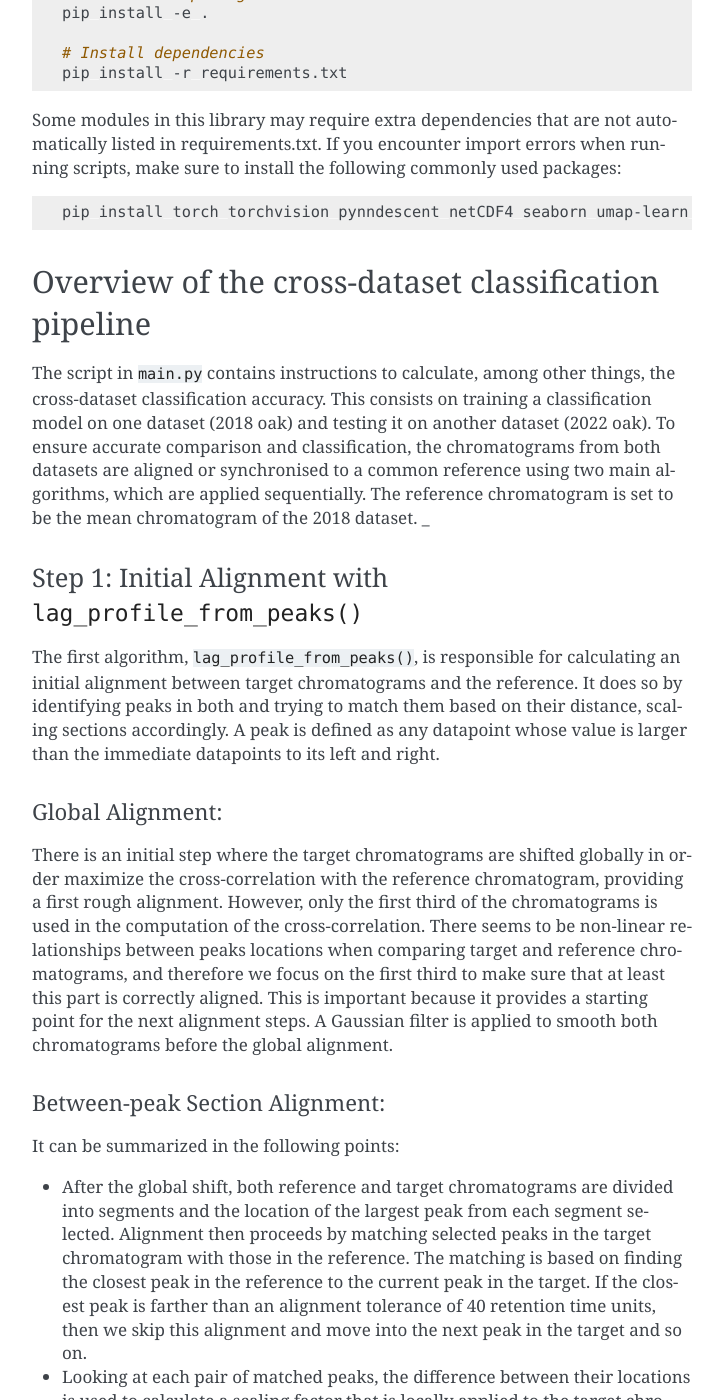
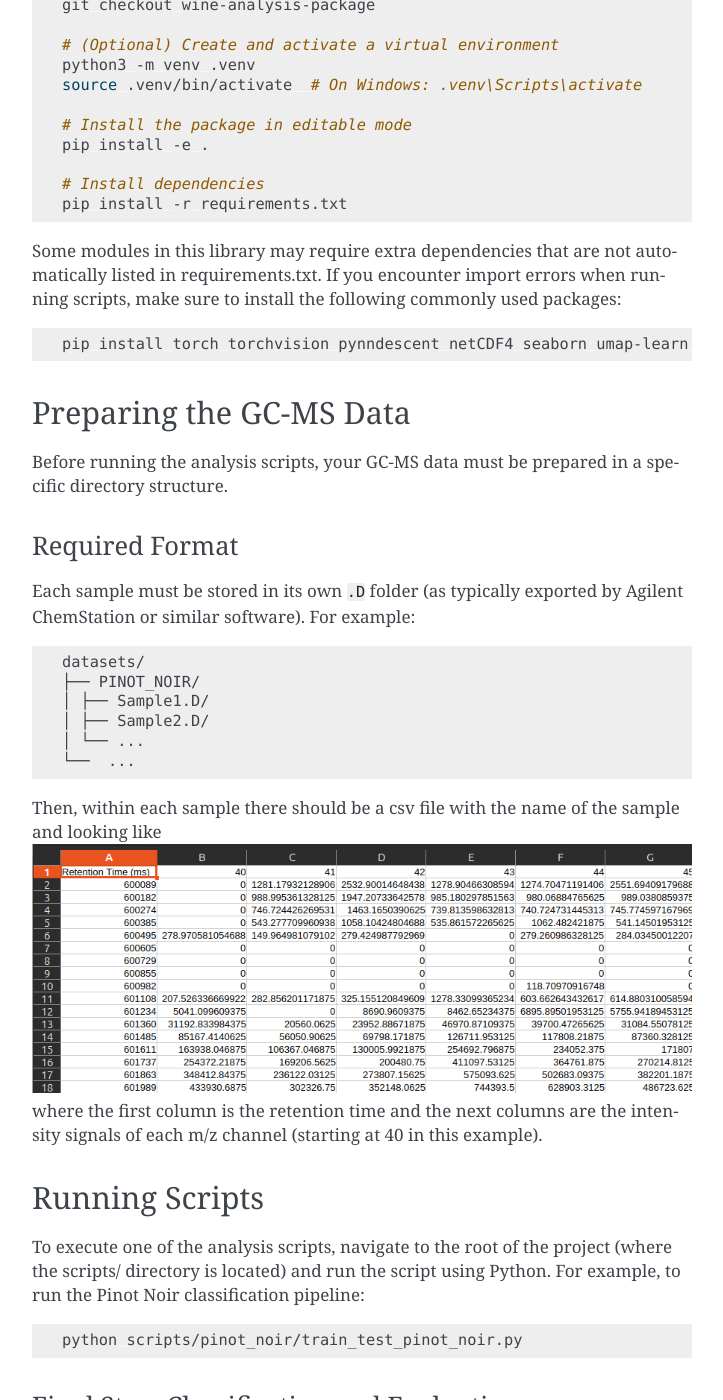
Before and after one commit to Chicone/backup_wine_analysis, a Sphinx documentation site: the page built from docs/source/README.md, in a window 1280 px wide and 1400 px high, scrolled down 1170 px. Shown: the whole window, without its empty margins (388-1111 px from the left). Built offline with Sphinx 7.4.7, drawn with Linux system fonts in a browser that asks for light colours; pages that are not in the unit, such as notebooks, are missing from menus; some of the changed text lies outside the part shown.

Commit message:
Update README file

````diff
--- a/docs/source/README.md
+++ b/docs/source/README.md
@@ -1,3 +1,6 @@
+> 📦 **Note:** You are on the `wine-analysis-package` branch, which contains the most accessible and minimal version of the GC-MS Wine Analysis tools. It is intended for testing and basic usage.
+> Other branches may contain experimental or extended versions
+
 # Wine Analysis Library Documentation
 
 Welcome to the **Wine Analysis Library** documentation!
@@ -29,7 +32,7 @@ cd wine_analysis
 git checkout wine-analysis-package
 
 # (Optional) Create and activate a virtual environment
-python -m venv .venv
+python3 -m venv .venv
 source .venv/bin/activate  # On Windows: .venv\Scripts\activate
 
 # Install the package in editable mode
@@ -45,75 +48,32 @@ If you encounter import errors when running scripts, make sure to install the fo
 pip install torch torchvision pynndescent netCDF4 seaborn umap-learn tqdm scikit-optimize
 ```
 
+## Preparing the GC-MS Data
 
-## Overview of the cross-dataset classification pipeline
+Before running the analysis scripts, your GC-MS data must be prepared in a specific directory structure.
 
-The script in `main.py` contains instructions to calculate, among other things, the cross-dataset classification accuracy.
-This consists on training a classification model on one dataset (2018 oak) and testing it on another dataset (2022 oak).
-To ensure accurate comparison and classification, the chromatograms from both datasets are aligned or synchronised to a
-common reference using two main algorithms, which are applied sequentially. The reference chromatogram is set to be the
-mean chromatogram of the 2018 dataset.
-_
-### Step 1: Initial Alignment with `lag_profile_from_peaks()`
+### Required Format
 
-The first algorithm, `lag_profile_from_peaks()`, is responsible for calculating an initial alignment between target
- chromatograms and the reference. It does so by identifying peaks in both and trying to match them based on their
-distance, scaling sections accordingly. A peak is defined as any datapoint whose value is larger than the immediate
-datapoints to its left and right.
-
-#### Global Alignment:
-There is an initial step where the target chromatograms are shifted globally in order maximize the cross-correlation
-with the reference chromatogram, providing a first rough alignment.  However, only the first third of the chromatograms
-is used in the computation of the cross-correlation. There seems to be non-linear relationships between peaks locations
-when comparing target and  reference chromatograms, and therefore  we focus on the first third to make sure
-that at least this part is correctly aligned. This is important because it provides a starting point for the
-next alignment steps. A Gaussian filter is applied to smooth both chromatograms before the global alignment.
-
-#### Between-peak Section Alignment:
-It can be summarized in the following points:
-- After the global shift, both reference and target chromatograms are divided into segments and the location of the
-largest peak from each segment selected. Alignment then proceeds by matching selected peaks in the target chromatogram
- with those in the reference. The matching is based on finding the closest peak in the reference to the current peak
- in the target. If the closest peak is farther than an alignment tolerance of 40 retention time units, then we skip this
- alignment  and move into the next peak in the target and so on.
-- Looking at each pair of matched peaks, the difference between their locations is used to calculate a scaling factor
-that is locally applied to the target chromatogram. The locality means that we only scale the interval between
-the current target peak and the (corrected) target peak from the previous segment, which was adjusted
-to the same location as the previous reference peak.
-- The output from this algorithm is a set of lag values that describe how much each segment of the target chromatogram
- should be shifted to align with the reference.
-- Using this lag profile, we can fit a spline and adjust the retention times of the original target chromatogram to
-  the reference in a very smooth fashion. The spline is allowed some flexibility to fit the points so that the
-  adjustment of peak locations is somehow soft.
-- This algorithm has the disadvantage that all the data between the peaks used for alignment are also scaled.
-  The problem with this is that if some peaks have location somehow incorrect or if they are incorrectly aligned, the
- errors will also be transmitted to other peaks, potentially distorting the data too much. This is also the reason why
-this algorithm is only used as a preprocessing step to locally and roughly align the chromatograms based on the major peaks.
-- As a stand-alone algorithm after the global alignment, it produces a cross-dataset classification accuracy of 65.3%.
-
-### Step 2: Fine-Tuning with `lag_profile_moving_peaks_individually()`
-
-After applying the initial global and between-peak alignment, the synchronization is refined using the algorithm in
-`lag_profile_moving_peaks_individually()`.
- - The function is designed to refine the alignment between the reference chromatogram and the target chromatogram by
-    adjusting the positions of individual peaks in the target chromatogram without affecting other peaks.
- - Contrary to the previous algorithm, only the regions between the peaks and their closest neighbour peaks (as
-    opposed to the region between the peak in the peak in the previous segment) are scaled.
- - The scaling is carried out on both sides of the peak. The left part is used to bring the peak to the location of the
-    reference whereas the right region is scaled in the opposite direction to compensate for the left shift, so that the
-  rest of the chromatogram stays largely unaffected.
- - The matching of target peaks to reference peaks is based on checking not only the closest reference peak, but
- also its surrounding peaks.
- - For each surrounding peak, the scaling is performed as if it was the actual matched peak, and the resulting segment
-   is compared with the reference segment to see how well they match. The surrounding peak that matches the best is
-   selected for the scaling.
- - The comparison is based on checking, after the scaling, the average separation between target and reference peaks
-   not only within the segment, but also within a significant portion of signal after it (e.g. 3000 retention time units).
-   This makes the comparison more robust.
- - A disadvantage of this algorithm is that it is very sensitive to changes in hyperparameters and the latter must be
-   tuned very carefully.
- - Applied after the global and between-peak alignments, this algorithm produces a cross-dataset classification accuracy
-   of 84.0%.
+Each sample must be stored in its own `.D` folder (as typically exported by Agilent ChemStation or similar software).
+For example:
+```
+datasets/
+├── PINOT_NOIR/
+│ ├── Sample1.D/
+│ ├── Sample2.D/
+│ └── ...
+└──  ...
+```
+Then, within each sample there should be a csv file with the name of the sample and looking like
+![img.png](img.png)
+where the first column is the retention time and the next columns are the intensity signals of each m/z channel
+(starting at 40 in this example).
+## Running Scripts
+To execute one of the analysis scripts, navigate to the root of the project (where the scripts/ directory is located) and
+run the script using Python. For example, to run the Pinot Noir classification pipeline:
+```bash
+python scripts/pinot_noir/train_test_pinot_noir.py
+```
 
 ### Final Step: Classification and Evaluation
 
````
Also changed, not shown: docs/source/img.png (added), 9 other files.
